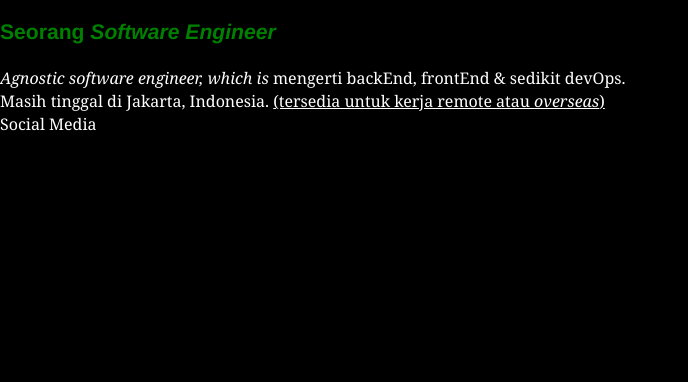
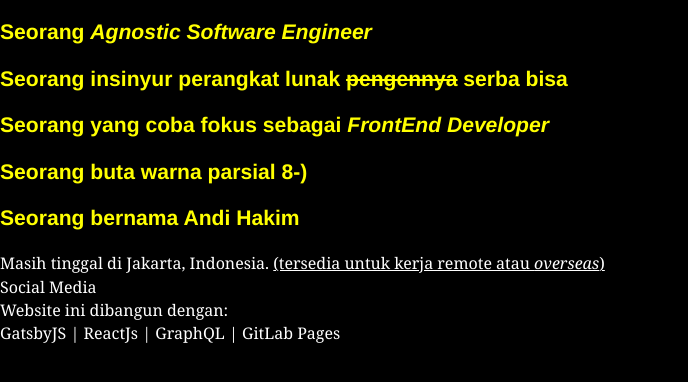
Before and after one commit to andihaki/gatsbyjs, a Gatsby site: page /home in a window 1280 px wide. Shown: the part 38-420 px from the top of the page, without its empty margins (0-688 px from the left). Built offline with nearby package versions, Linux system fonts and the light colour scheme; Gatsby itself is replaced by a stand-in of ours; some packages are replaced by stand-ins of ours.

Commit message:
permainan kata

```diff
--- a/src/pages/home.jsx
+++ b/src/pages/home.jsx
@@ -11,7 +11,7 @@ const GlobalStyle = createGlobalStyle`
 `;
 
 const Jobs = styled.h3`
-  color: green;
+  color: yellow;
 `;
 
 class Home extends React.Component {
@@ -21,13 +21,16 @@ class Home extends React.Component {
         <GlobalStyle />
         <Header headerText="Home Page" />
         <Jobs>
-          Seorang <em>Software Engineer</em>
+          Seorang <em>Agnostic Software Engineer</em>
         </Jobs>
-
-        <div>
-          <em>Agnostic software engineer, which is</em> mengerti backEnd,
-          frontEnd & sedikit devOps.
-        </div>
+        <Jobs>
+          Seorang insinyur perangkat lunak <strike>pengennya</strike> serba bisa
+        </Jobs>
+        <Jobs>
+          Seorang yang coba fokus sebagai <em>FrontEnd Developer</em>
+        </Jobs>
+        <Jobs>Seorang buta warna parsial 8-)</Jobs>
+        <Jobs>Seorang bernama Andi Hakim</Jobs>
 
         <div>
           Masih tinggal di Jakarta, Indonesia.{" "}
@@ -38,6 +41,9 @@ class Home extends React.Component {
 
         <div>Social Media</div>
 
+        <div>Website ini dibangun dengan:</div>
+        <div>GatsbyJS | ReactJs | GraphQL | GitLab Pages</div>
+
         <div />
       </div>
     );
```
